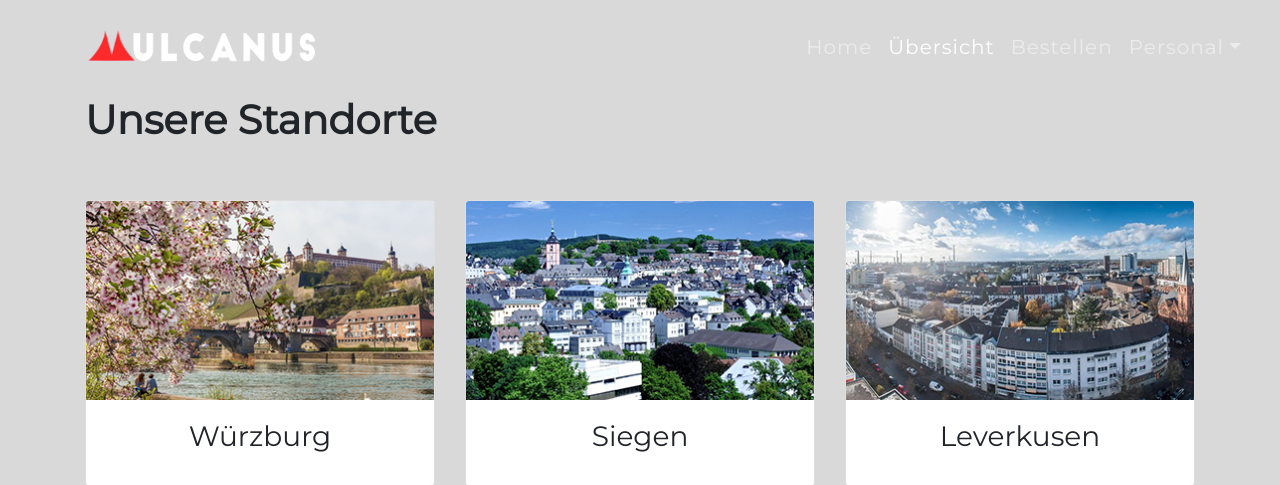
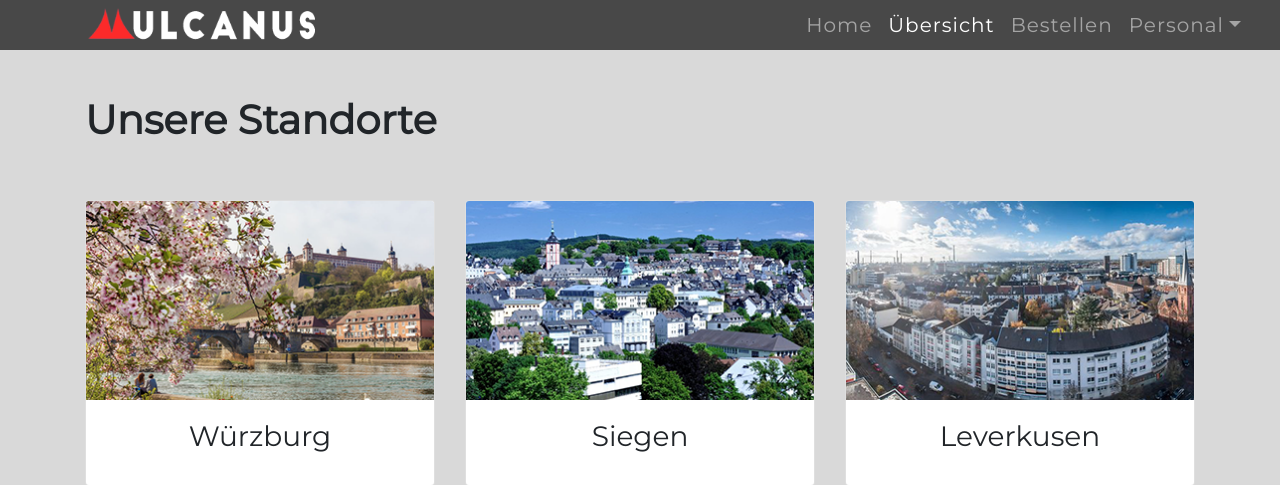
Before and after one commit to MichaelWinsauer/Vulcanus, a PHP site: page /html/uebersicht.html in a window 1280 px wide. Shown: the top 485 px of the page. Run offline with PHP 8.4, Linux system fonts and the light colour scheme.

Commit message:
navbar is now visible all the time
Former-commit-id: bede34cd3cbd387de74ca6035bd11644ca7ba540

```diff
--- a/Pizzabestelldienst/css/style.css
+++ b/Pizzabestelldienst/css/style.css
@@ -26,6 +26,9 @@
 
 .navbar {
     font-size: 20px;
+    background-color: #00000000;
+    height: 100px;
+    transition: .3s ease-in-out;
 }
 
 .dropdown-menu {
@@ -82,3 +85,13 @@
 .list-item {
     color: white;
 }
+
+.scrolled {
+    background-color: #000000AA;
+    height: 50px;
+}
+
+.stay-black {
+    background-color: #000000AA;
+    height: 50px;
+}
--- a/Pizzabestelldienst/html/main.html
+++ b/Pizzabestelldienst/html/main.html
@@ -16,7 +16,7 @@
     <body>
 
         <!--Navigation-->
-        <nav class="navbar navbar-expand-md navbar-dark fixed-top">
+        <nav class="navbar navbar-expand-md navbar-dark fixed-top" id="navigation">
             <div class="container-fluid">
                 <a class="navbar-brand" href="main.html">
                     <img src="../images/logo.png" class="logoScaling-small">
--- a/Pizzabestelldienst/html/uebersicht.html
+++ b/Pizzabestelldienst/html/uebersicht.html
@@ -15,7 +15,7 @@
     </head>
     <body>
         <!--Navigation-->
-        <nav class="navbar navbar-expand-md navbar-dark fixed-top">
+        <nav class="navbar navbar-expand-md navbar-dark fixed-top stay-black" id="navigation">
             <div class="container-fluid">
                 <a class="navbar-brand" href="#">
                     <img src="../images/logo.png" class="logoScaling-small">
--- a/Pizzabestelldienst/js/script.js
+++ b/Pizzabestelldienst/js/script.js
@@ -0,0 +1,12 @@
+$(window).ready(function() {
+    $(window).scroll(function() {
+        var wScroll = $(window).scrollTop();
+        var wHeight = $(window).height();
+        if(wScroll + 100 > wHeight)
+            {
+                $('#navigation').addClass('scrolled');
+            }
+        else
+            $('#navigation').removeClass('scrolled');
+    })
+})
```
